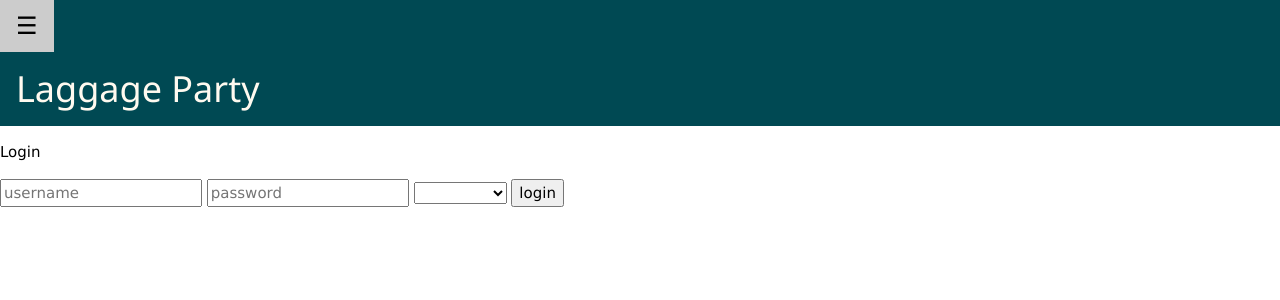
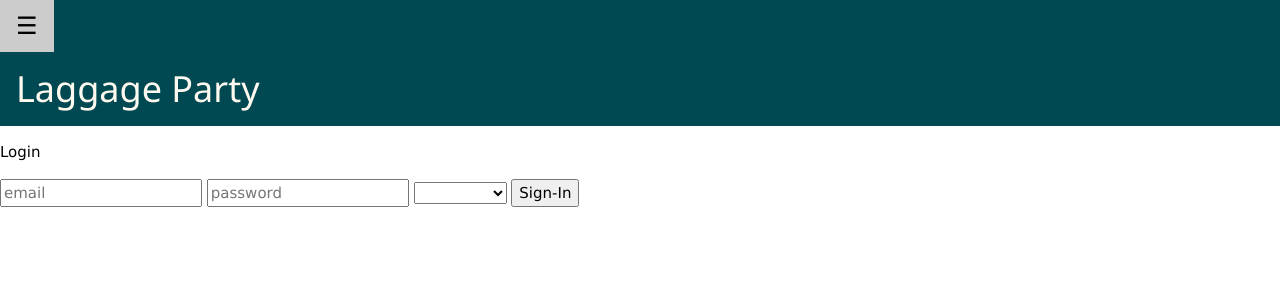
Before and after one commit to masrufjaman/Shoppers-Flight, a Django app: page /sign-in in a window 1280 px wide. Shown: the top 300 px of the page. Run offline with Django 4.2, Linux system fonts and the light colour scheme.

Commit message:
sign in done

```diff
--- a/travelers/templates/base.html
+++ b/travelers/templates/base.html
@@ -24,6 +24,7 @@
     <a href="{% url 'track_request' %}" class="w3-bar-item w3-button">Track Requests</a>
     <a href="{% url 'pricing' %}" class="w3-bar-item w3-button">Price & Rates</a>
     <a href="{% url 'support_tickets' %}" class="w3-bar-item w3-button">Support Tickets</a>
+    <a href="{% url 'sign_in' %}" class="w3-bar-item w3-button">Sign In</a>
   </div>
 
   <div id="main">
--- a/travelers/templates/signIn.html
+++ b/travelers/templates/signIn.html
@@ -7,15 +7,15 @@
 <div class="form-login">
     <p class="lead">Login</p>
     <form action="" method="POST">
-
-        <input type="text" placeholder="username" name="">
-        <input type="password" placeholder="password" name="">
-        <select>
+        {% csrf_token %}
+        <input type="email" placeholder="email" name="email">
+        <input type="password" placeholder="password" name="password">
+        <select name="user_type">
             <option></option>
-            <option>traveler</option>
-            <option>customer</option>
+            <option value="traveler">traveler</option>
+            <option value="customer">customer</option>
         </select>
-        <input type="submit" value="login" name="">
+        <input type="submit" value="Sign-In" name="">
     </form>
 </div>
 {% endblock %}
--- a/travelers/views.py
+++ b/travelers/views.py
@@ -67,16 +67,14 @@ def sign_up(request):
 
 def sign_in(request):
     if request.method == "POST":
-        username = request.POST["email"]
-        password = request.POST["psw"]
+        email = request.POST["email"]
+        password = request.POST["password"]
 
-        user = auth.authenticate(username=username, password=password)
-        if user is not None:
-            auth.login(request, user)
-            return redirect("post-request")
-        else:
-            # messages.error(
-            #     request, f'Invalid credentials...')
-            return redirect("sign-up")
+        try:
+            user_details = Traveler.objects.get(email=email, password=password)
+            request.session['email']=user_details.email
+            return redirect("post_requests")
+        except Traveler.DoesNotExist as e:
+            return redirect("sign_in")
     else:
-        return render(request, "signIn.html")
+        return render(request, 'signIn.html')
```
